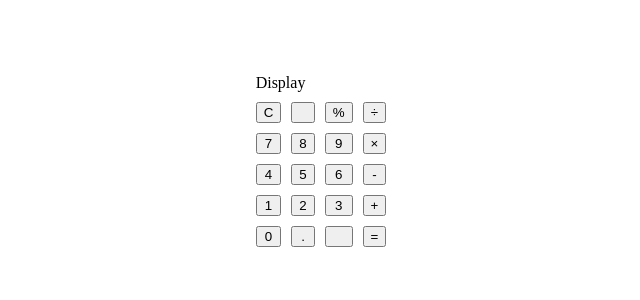
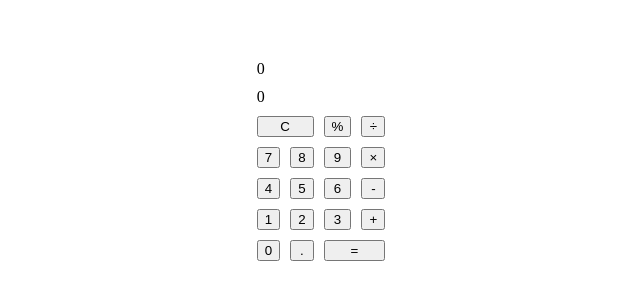
Before and after one commit to agoldstone93/calculator-vite, a React (Vite) app: page / in a window 1280 px wide. Shown: the part 240-540 px from the top of the page, without its empty margins (319-959 px from the left). Built offline with nearby package versions, Linux system fonts and the light colour scheme.

Commit message:
add array of button objects, add appendDisplay and clearAll functions

```diff
--- a/src/components/Calculator.css
+++ b/src/components/Calculator.css
@@ -2,9 +2,17 @@
   margin: auto;
   display: grid;
   gap: 10px;
-  grid-template-columns: auto auto auto auto;
+  grid-template-columns: repeat(4, auto);
 }
 
 #display {
   grid-column: 1 / -1;
 }
+
+#clear {
+  grid-column: 1 / 3;
+}
+
+#equals {
+  grid-column: -3 / -1;
+}
--- a/src/components/Calculator.jsx
+++ b/src/components/Calculator.jsx
@@ -1,13 +1,53 @@
 import './Calculator.css'
+import React from 'react'
 
 // https://i.pinimg.com/originals/29/48/ea/2948ea46373362888081818d697c6d9e.png
 
 export default function Calculator() {
+    const [display, setDisplay] = React.useState('0')
+    const [result, setResult] = React.useState(0)
+
+    const clearAll = () => {
+        setDisplay('0')
+        setResult(0)
+    }
+
+    const appendDisplay = (e) => {
+        setDisplay(prevDisplay => {
+            if (prevDisplay === '0')
+                return e.target.value
+            else
+                return prevDisplay.concat(e.target.value)
+        })
+    }
+
+    const buttons = [
+        {name: 'one', value: 1},
+        {name: 'clear', value: 'C'},
+        {name: 'percent', value: '%'},
+        {name: 'divide', value: '÷'},
+        {name: 'seven', value: '7'},
+        {name: 'eight', value: '8'},
+        {name: 'nine', value: '9'},
+        {name: 'multiply', value: '×'},
+        {name: 'four', value: '4'},
+        {name: 'five', value: '5'},
+        {name: 'six', value: '6'},
+        {name: 'subtract', value: '-'},
+        {name: 'one', value: '1'},
+        {name: 'two', value: '2'},
+        {name: 'three', value: '3'},
+        {name: 'add', value: '+'},
+        {name: 'zero', value: '0'},
+        {name: 'decimal', value: '.'},
+        {name: 'equals', value: '='},
+    ]
+
     return (
         <div className='calc'>
-            <div id='display'>Display</div>
-            <button className='calc-button' id='clear'>C</button>
-            <button className='calc-button' id=''></button>
+            <div id='display'>{display}</div>
+            <div id='result'>{result}</div>
+            <button className='calc-button' id='clear' onClick={clearAll}>C</button>
             <button className='calc-button' id='percent'>%</button>
             <button className='calc-button' id='divide'>÷</button>
             <button className='calc-button' id='seven'>7</button>
@@ -18,13 +58,12 @@ export default function Calculator() {
             <button className='calc-button' id='five'>5</button>
             <button className='calc-button' id='six'>6</button>
             <button className='calc-button' id='subtract'>-</button>
-            <button className='calc-button' id='one'>1</button>
-            <button className='calc-button' id='two'>2</button>
+            <button className='calc-button' id='one' value='1' onClick={appendDisplay}>1</button>
+            <button className='calc-button' id='two' value='2' onClick={appendDisplay}>2</button>
             <button className='calc-button' id='three'>3</button>
             <button className='calc-button' id='add'>+</button>
             <button className='calc-button' id='zero'>0</button>
             <button className='calc-button' id='decimal'>.</button>
-            <button className='calc-button' id=''></button>
             <button className='calc-button' id='equals'>=</button>
         </div>
     )
```
